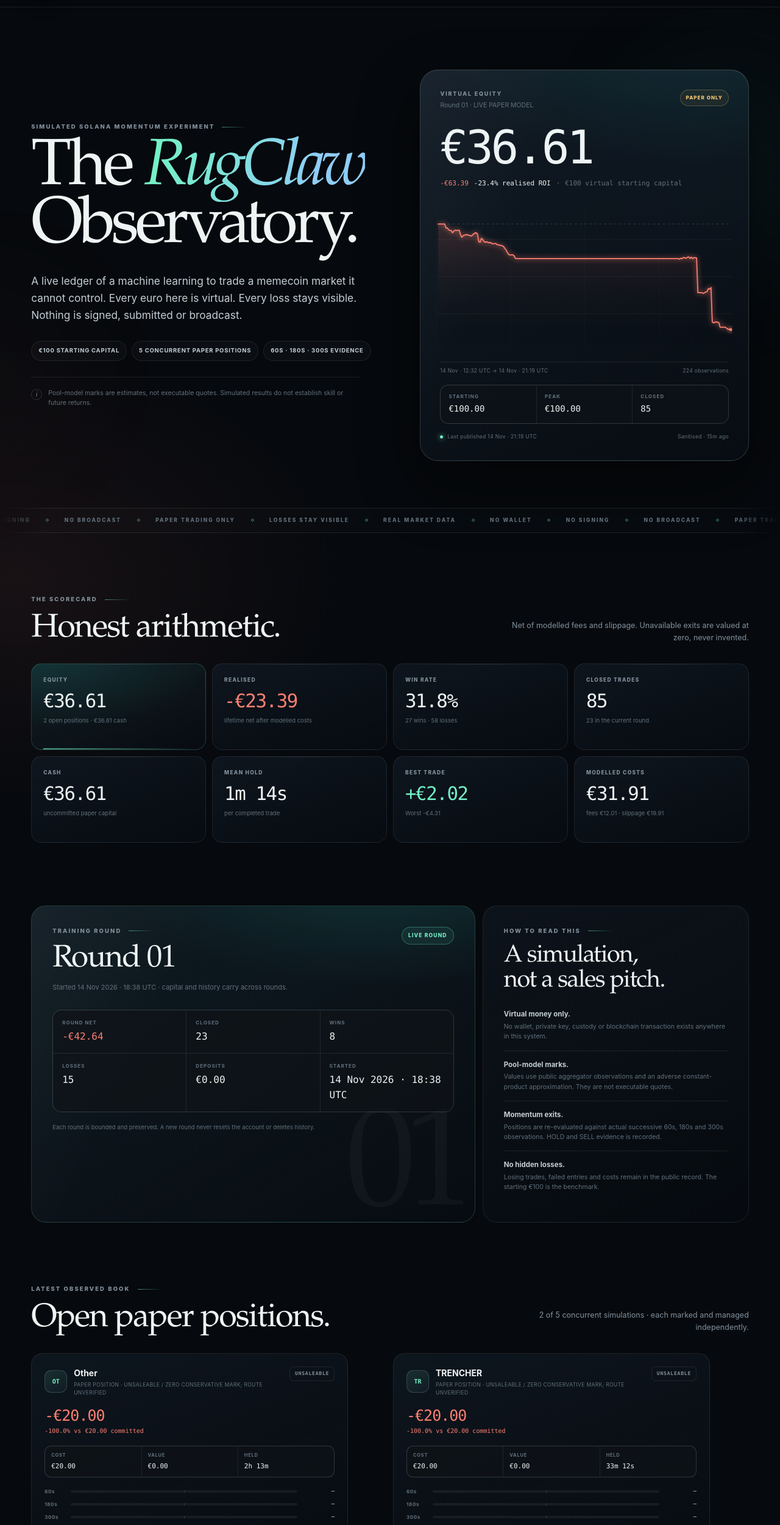
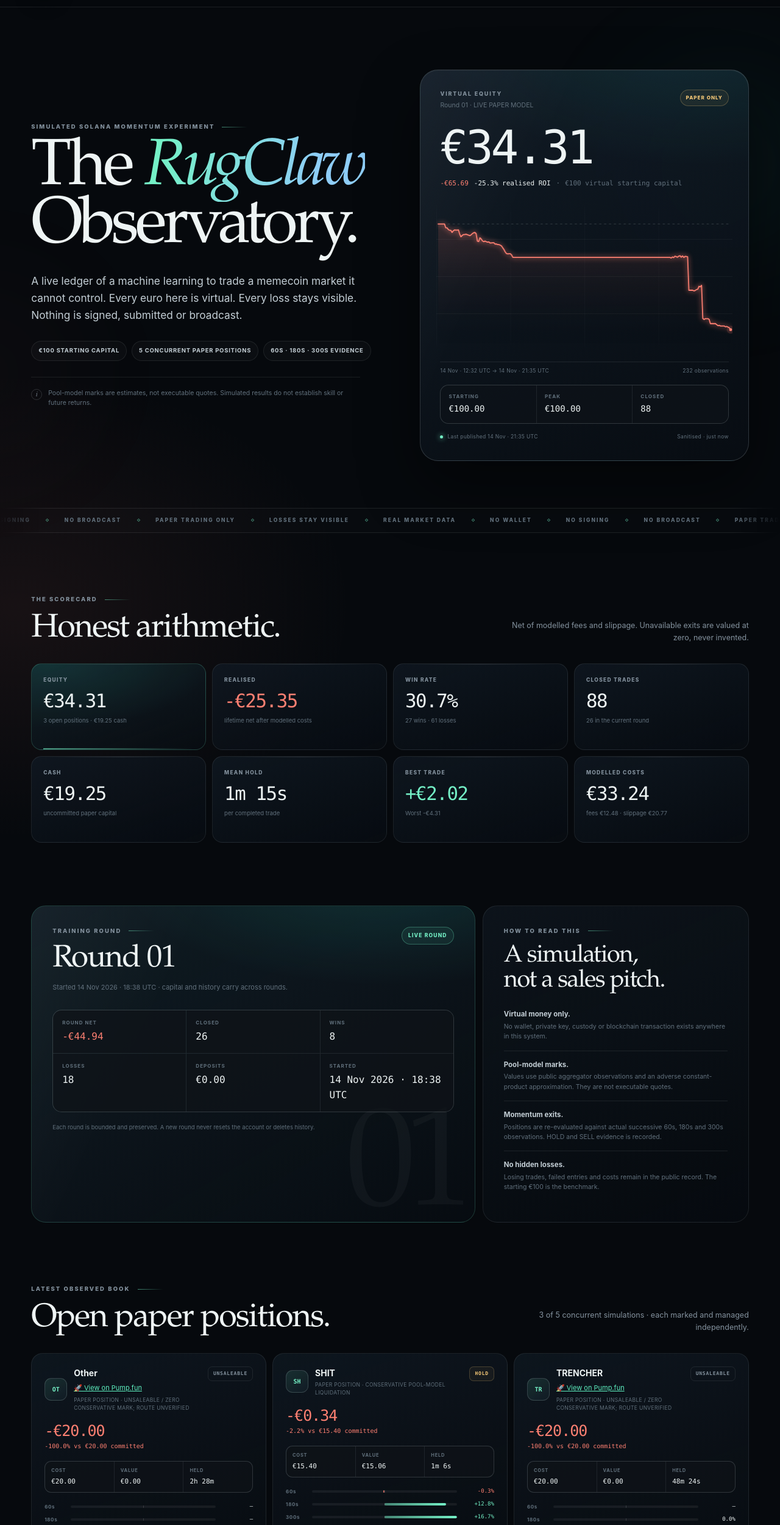
Before and after one commit to rugclaw/rugclaw-spectator, a plain HTML site: page index.html in a window 1280 px wide. Shown: the part 59-2560 px from the top of the page at 61% size. Drawn offline with Linux system fonts and the light colour scheme.

Commit message:
Publish validated paper-trading snapshot

```diff
--- a/assets/public.css
+++ b/assets/public.css
@@ -791,3 +791,6 @@ h2 { margin-bottom: 0; font-family: var(--serif); font-size: clamp(32px, 4.4vw,
 }
 
 :focus-visible { outline: 2px solid var(--mint); outline-offset: 3px; }
+
+.pump-token-link { display: block; width: fit-content; margin: 5px 0; font-size: 11px; color: #5ef0c0; text-decoration: underline; }
+.mint-address { overflow-wrap: anywhere; word-break: break-all; }
--- a/assets/public.js
+++ b/assets/public.js
@@ -137,6 +137,22 @@
     const parsed = num(value);
     if (parsed === null || parsed === 0) return "";
     return parsed > 0 ? "tone-mint" : "tone-coral";
+  }
+
+  function pumpLink(item) {
+    const href = item && ((item.links && item.links.pump_fun) || item.pump_fun_url);
+    const prefix = "https://pump.fun/coin/";
+    if (typeof href !== "string" || !href.startsWith(prefix)) return "";
+    const mint = href.slice(prefix.length);
+    const alphabet = "123456789ABCDEFGHJKLMNPQRSTUVWXYZabcdefghijkmnopqrstuvwxyz";
+    if (!/^[1-9A-HJ-NP-Za-km-z]{32,44}$/.test(mint)) return "";
+    let value = 0n;
+    for (const ch of mint) value = value * 58n + BigInt(alphabet.indexOf(ch));
+    let bytes = 0;
+    while (value > 0n) { bytes += 1; value >>= 8n; }
+    bytes += (mint.match(/^1*/) || [""])[0].length;
+    if (bytes !== 32) return "";
+    return `<a class="pump-token-link" href="${esc(href)}" target="_blank" rel="noopener noreferrer">🚀 View on Pump.fun</a>`;
   }
 
   function initials(symbol) {
@@ -577,7 +593,7 @@
           : "Awaiting the next verified observation.";
         return `<article class="position-card">
           <div class="position-top">
-            <div class="token-lockup">${avatar(position.symbol)}<div><strong>${esc(position.symbol)}</strong><small>PAPER POSITION · ${esc(String(position.mark_status || "pool-model mark").toUpperCase())}</small></div></div>
+            <div class="token-lockup">${avatar(position.symbol)}<div><strong>${esc(position.symbol)}</strong>${pumpLink(position)}<small>PAPER POSITION · ${esc(String(position.mark_status || "pool-model mark").toUpperCase())}</small></div></div>
             <span class="${decisionClass(position.decision)}">${esc(position.decision || "AWAIT")}</span>
           </div>
           <div class="position-pnl">
@@ -615,7 +631,7 @@
         const net = num(trade.net_eur);
         const evidence = humanise(trade.exit_reason) || "Recorded exit";
         return `<tr>
-          <td><div class="trade-token">${avatar(trade.symbol)}${esc(trade.symbol)}</div></td>
+          <td><div class="trade-token">${avatar(trade.symbol)}<div>${esc(trade.symbol)}${pumpLink(trade)}</div></div></td>
           <td><span class="when">${stamp(trade.ts)}</span></td>
           <td class="right"><span class="net ${toneFor(net)}">${money(net, 2, true)}</span></td>
           <td><span class="evidence">${esc(evidence)}</span></td>
--- a/data.json
+++ b/data.json
@@ -1,6 +1,6 @@
 {
   "schema": "rugclaw-public-v1",
-  "generated_at": 1794691193.413896,
+  "generated_at": 1794692105.0607986,
   "paper_only": true,
   "mode": "PAPER TRADING",
   "brand": {
@@ -12,23 +12,23 @@
     "tone": "live",
     "engine_online": true,
     "market_data_fresh": true,
-    "updated_age_s": 0.3
+    "updated_age_s": 0.4
   },
   "account": {
     "starting_eur": 100.0,
-    "equity_eur": 36.608352,
-    "cash_eur": 36.608352,
-    "realised_eur": -23.391648,
+    "equity_eur": 34.311454,
+    "cash_eur": 19.250743,
+    "realised_eur": -25.345518,
     "owner_deposits_eur": 0.0,
-    "roi_pct": -23.391648,
-    "open": 2,
-    "closed": 85,
+    "roi_pct": -25.345518,
+    "open": 3,
+    "closed": 88,
     "wins": 27,
-    "losses": 58,
-    "win_rate": 0.3176470588235294,
-    "mean_hold_s": 74.12767327813542,
-    "fees_eur": 12.00553,
-    "slippage_eur": 19.905351,
+    "losses": 61,
+    "win_rate": 0.3068181818181818,
+    "mean_hold_s": 74.72565604339947,
+    "fees_eur": 12.476492,
+    "slippage_eur": 20.767267,
     "best_trade_eur": 2.023529,
     "worst_trade_eur": -4.311305
   },
@@ -36,10 +36,10 @@
     "number": 1,
     "status": "active",
     "started": 1794681525.101562,
-    "net_eur": -42.640803,
-    "closed_trades": 23,
+    "net_eur": -44.937701,
+    "closed_trades": 26,
     "wins": 8,
-    "losses": 15,
+    "losses": 18,
     "deposits_eur": 0.0
   },
   "positions": [
@@ -49,13 +49,14 @@
       "value_eur": 0.0,
       "unrealised_eur": -20.0,
       "unrealised_pct": -100.0,
-      "held_s": 8004.036831855774,
+      "held_s": 8915.683734416962,
+      "pump_fun_url": "https://pump.fun/coin/1AL8tzYNuBcnoSMcSnUNcHtUA6efweADsdKJfaYwhmB",
       "mark_status": "UNSALEABLE / zero conservative mark; route unverified",
       "exit_state": {
         "classification": "UNSALEABLE",
         "reason": "reported_zero_pool_liquidity",
-        "checked_at": 1794691150.3307288,
-        "retry_after": 1794691450.3307288
+        "checked_at": 1794691867.9350197,
+        "retry_after": 1794692167.9350197
       },
       "momentum": {
         "return_60s_pct": null,
@@ -67,24 +68,49 @@
       "decision_reason": "reported zero pool liquidity"
     },
     {
+      "symbol": "SHIT",
+      "cost_eur": 15.403739,
+      "value_eur": 15.060711,
+      "unrealised_eur": -0.343028,
+      "unrealised_pct": -2.2269138681199396,
+      "held_s": 66.0161817073822,
+      "pump_fun_url": null,
+      "mark_status": "conservative pool-model liquidation",
+      "exit_state": {
+        "classification": "AVAILABLE",
+        "reason": "pool_model_only_route_unverified",
+        "checked_at": 1794692104.822421,
+        "retry_after": 1794692104.822421
+      },
+      "momentum": {
+        "return_60s_pct": -0.293542,
+        "return_180s_pct": 12.796104,
+        "return_300s_pct": 16.697206,
+        "buy_share_h1": 0.556075
+      },
+      "decision": "HOLD",
+      "decision_reason": null
+    },
+    {
       "symbol": "TRENCHER",
       "cost_eur": 20.0,
       "value_eur": 0.0,
       "unrealised_eur": -20.0,
       "unrealised_pct": -100.0,
-      "held_s": 1992.4575531482697,
+      "held_s": 2904.1044557094574,
+      "pump_fun_url": "https://pump.fun/coin/H7GbpSjwdmDJwGyPXW9CfVvdCyga4GC2cKeayxKpBZTd",
       "mark_status": "UNSALEABLE / zero conservative mark; route unverified",
       "exit_state": {
         "classification": "UNSALEABLE",
         "reason": "reported_zero_pool_liquidity",
-        "checked_at": 1794691150.3307288,
-        "retry_after": 1794691450.3307288
+        "checked_at": 1794692070.5091865,
+        "retry_after": 1794692370.5091865
       },
       "momentum": {
         "return_60s_pct": null,
-        "return_180s_pct": null,
-        "return_300s_pct": null,
-        "buy_share_h1": 0.80505
+        "return_180s_pct": 0.0,
+        "return_300s_pct": 0.0,
+        "buy_share_h1": 0.796656
       },
       "decision": "UNSALEABLE",
       "decision_reason": "reported zero pool liquidity"
@@ -92,7 +118,32 @@
   ],
   "recent_trades": [
     {
+      "ts": 1794692038.957503,
+      "pump_fun_url": null,
+      "symbol": "greg",
+      "net_eur": -0.799257,
+      "exit_reason": "momentum reversal across 60s and 180s windows",
+      "held_s": 53.91796159744263
+    },
+    {
+      "ts": 1794691910.9016554,
+      "pump_fun_url": null,
+      "symbol": "SHIT",
+      "net_eur": -0.85175,
+      "exit_reason": "trailing reversal from observed peak",
+      "held_s": 57.41839122772217
+    },
+    {
+      "ts": 1794691685.8738544,
+      "pump_fun_url": null,
+      "symbol": "greg",
+      "net_eur": -0.302863,
+      "exit_reason": "trailing reversal from observed peak",
+      "held_s": 163.66915035247803
+    },
+    {
       "ts": 1794691155.388021,
+      "pump_fun_url": "https://pump.fun/coin/4Ye6Y6Vaic8cyPdfW2f9PcLhXkysBtSmV84G8X7spump",
       "symbol": "greg",
       "net_eur": -0.429862,
       "exit_reason": "adverse stop / momentum failure",
@@ -100,6 +151,7 @@
     },
     {
       "ts": 1794690982.9334497,
+      "pump_fun_url": "https://pump.fun/coin/4Ye6Y6Vaic8cyPdfW2f9PcLhXkysBtSmV84G8X7spump",
       "symbol": "greg",
       "net_eur": -0.360941,
       "exit_reason": "trailing reversal from observed peak",
@@ -107,6 +159,7 @@
     },
     {
       "ts": 1794690764.1872094,
+      "pump_fun_url": "https://pump.fun/coin/4Ye6Y6Vaic8cyPdfW2f9PcLhXkysBtSmV84G8X7spump",
       "symbol": "greg",
       "net_eur": -0.680716,
       "exit_reason": "adverse stop / momentum failure",
@@ -114,6 +167,7 @@
     },
     {
       "ts": 1794690200.66366,
+      "pump_fun_url": "https://pump.fun/coin/8JNcbK2bWFxQnZsR6xQtgB3en7DcFSXW5xSyh6fYpump",
       "symbol": "SLIDES",
       "net_eur": -3.086437,
       "exit_reason": "adverse stop / momentum failure",
@@ -121,6 +175,7 @@
     },
     {
       "ts": 1794689586.0595021,
+      "pump_fun_url": "https://pump.fun/coin/8JNcbK2bWFxQnZsR6xQtgB3en7DcFSXW5xSyh6fYpump",
       "symbol": "SLIDES",
       "net_eur": -0.109268,
       "exit_reason": "trailing reversal from observed peak",
@@ -128,6 +183,7 @@
     },
     {
       "ts": 1794689044.7878015,
+      "pump_fun_url": "https://pump.fun/coin/H7GbpSjwdmDJwGyPXW9CfVvdCyga4GC2cKeayxKpBZTd",
       "symbol": "TRENCHER",
       "net_eur": 2.023529,
       "exit_reason": "profit target / momentum target reached before exit costs",
@@ -135,6 +191,7 @@
     },
     {
       "ts": 1794688829.763107,
+      "pump_fun_url": "https://pump.fun/coin/H7GbpSjwdmDJwGyPXW9CfVvdCyga4GC2cKeayxKpBZTd",
       "symbol": "TRENCHER",
       "net_eur": 0.824481,
       "exit_reason": "profit target / momentum target reached before exit costs",
@@ -142,6 +199,7 @@
     },
     {
       "ts": 1794688590.8390512,
+      "pump_fun_url": "https://pump.fun/coin/46sup1Mc1AdQPpikrdNLUjmzSgZcEYdV3pk8XPPXpump",
       "symbol": "DOGCOIN",
       "net_eur": -0.399765,
       "exit_reason": "adverse stop / momentum failure",
@@ -149,6 +207,7 @@
     },
     {
       "ts": 1794683543.8372586,
+      "pump_fun_url": "https://pump.fun/coin/5ZDiuBxCLuAjjxSKiBdumQJ36P7Jd9mh5HFLY94Ppump",
       "symbol": "Chunkee",
       "net_eur": -0.653045,
       "exit_reason": "momentum reversal across 60s and 180s windows",
@@ -156,6 +215,7 @@
     },
     {
       "ts": 1794683413.3396616,
+      "pump_fun_url": "https://pump.fun/coin/6sZUjgnHTdezsZoMdbTcxsi58bXqnsz6mkj49Wgxpump",
       "symbol": "SHIT",
       "net_eur": -0.247585,
       "exit_reason": "trailing reversal from observed peak",
@@ -163,6 +223,7 @@
     },
     {
       "ts": 1794683321.3737671,
+      "pump_fun_url": "https://pump.fun/coin/5ZDiuBxCLuAjjxSKiBdumQJ36P7Jd9mh5HFLY94Ppump",
       "symbol": "Chunkee",
       "net_eur": 0.379181,
       "exit_reason": "trailing reversal from observed peak",
@@ -170,6 +231,7 @@
     },
     {
       "ts": 1794683132.5391417,
+      "pump_fun_url": "https://pump.fun/coin/6sZUjgnHTdezsZoMdbTcxsi58bXqnsz6mkj49Wgxpump",
       "symbol": "SHIT",
       "net_eur": -0.440369,
       "exit_reason": "trailing reversal from observed peak",
@@ -177,6 +239,7 @@
     },
     {
       "ts": 1794683003.4071271,
+      "pump_fun_url": "https://pump.fun/coin/5ZDiuBxCLuAjjxSKiBdumQJ36P7Jd9mh5HFLY94Ppump",
       "symbol": "Chunkee",
       "net_eur": -0.439241,
       "exit_reason": "trailing reversal from observed peak",
@@ -184,6 +247,7 @@
     },
     {
       "ts": 1794682920.7140224,
+      "pump_fun_url": "https://pump.fun/coin/6sZUjgnHTdezsZoMdbTcxsi58bXqnsz6mkj49Wgxpump",
       "symbol": "SHIT",
       "net_eur": 0.629865,
       "exit_reason": "profit target / momentum target reached before exit costs",
@@ -191,6 +255,7 @@
     },
     {
       "ts": 1794682902.642113,
+      "pump_fun_url": "https://pump.fun/coin/1AL8tzYNuBcnoSMcSnUNcHtUA6efweADsdKJfaYwhmB",
       "symbol": "Other",
       "net_eur": 0.183915,
       "exit_reason": "trailing reversal from observed peak",
@@ -198,6 +263,7 @@
     },
     {
       "ts": 1794682785.294157,
+      "pump_fun_url": "https://pump.fun/coin/5ZDiuBxCLuAjjxSKiBdumQJ36P7Jd9mh5HFLY94Ppump",
       "symbol": "Chunkee",
       "net_eur": -0.015501,
       "exit_reason": "trailing reversal from observed peak",
@@ -205,31 +271,11 @@
     },
     {
       "ts": 1794682537.894467,
+      "pump_fun_url": "https://pump.fun/coin/5ZDiuBxCLuAjjxSKiBdumQJ36P7Jd9mh5HFLY94Ppump",
       "symbol": "Chunkee",
       "net_eur": -0.84221,
       "exit_reason": "trailing reversal from observed peak",
       "held_s": 71.60071420669556
-    },
-    {
-      "ts": 1794682372.1485033,
-      "symbol": "Other",
-      "net_eur": 1.287879,
-      "exit_reason": "profit target / momentum target reached before exit costs",
-      "held_s": 180.72907710075378
-    },
-    {
-      "ts": 1794682281.062403,
-      "symbol": "Chunkee",
-      "net_eur": -0.714924,
-      "exit_reason": "momentum reversal across 60s and 180s windows",
-      "held_s": 57.336445569992065
-    },
-    {
-      "ts": 1794682073.4417791,
-      "symbol": "SHIT",
-      "net_eur": 0.187729,
-      "exit_reason": "trailing reversal from observed peak",
-      "held_s": 321.0376145839691
     }
   ],
   "equity": [
@@ -1128,101 +1174,154 @@
     {
       "ts": 1794691141.634675,
       "equity_eur": 36.6084
+    },
+    {
+      "ts": 1794691260.5670757,
+      "equity_eur": 36.6084
+    },
+    {
+      "ts": 1794691381.5764089,
+      "equity_eur": 36.6084
+    },
+    {
+      "ts": 1794691502.5656464,
+      "equity_eur": 36.6084
+    },
+    {
+      "ts": 1794691621.7934055,
+      "equity_eur": 36.1307
+    },
+    {
+      "ts": 1794691743.2857625,
+      "equity_eur": 36.3055
+    },
+    {
+      "ts": 1794691863.752455,
+      "equity_eur": 35.9072
+    },
+    {
+      "ts": 1794691982.0860002,
+      "equity_eur": 35.4537
+    },
+    {
+      "ts": 1794692101.8015578,
+      "equity_eur": 34.3115
     }
   ],
   "radar": [
     {
-      "symbol": "慌啥子嘛",
-      "price_usd": 3.28e-05,
-      "liquidity_usd": 44157.94,
-      "volume_h1_usd": 104865.35,
-      "buy_share": 0.8662,
-      "price_change_m5_pct": 21.23,
-      "price_change_h1_pct": 118.0
+      "symbol": "mihao",
+      "price_usd": 2.479e-05,
+      "liquidity_usd": 24073.77,
+      "volume_h1_usd": 147721.71,
+      "buy_share": 0.6084,
+      "price_change_m5_pct": 74.39,
+      "price_change_h1_pct": 338.0
     },
     {
-      "symbol": "GANG",
-      "price_usd": 6.628e-05,
-      "liquidity_usd": 61051.85,
-      "volume_h1_usd": 243110.36,
-      "buy_share": 0.793,
-      "price_change_m5_pct": 16.05,
-      "price_change_h1_pct": 337.0
+      "symbol": "DUVAL",
+      "price_usd": 3.528e-05,
+      "liquidity_usd": 12294.26,
+      "volume_h1_usd": 162077.0,
+      "buy_share": 0.563,
+      "price_change_m5_pct": 66.03,
+      "price_change_h1_pct": 21.65
+    },
+    {
+      "symbol": "慌啥子嘛",
+      "price_usd": 3.148e-05,
+      "liquidity_usd": 43585.93,
+      "volume_h1_usd": 202288.0,
+      "buy_share": 0.8019,
+      "price_change_m5_pct": 36.23,
+      "price_change_h1_pct": 110.0
+    },
+    {
+      "symbol": "Democat",
+      "price_usd": 2.786e-05,
+      "liquidity_usd": 0.01,
+      "volume_h1_usd": 122311.81,
+      "buy_share": 0.8614,
+      "price_change_m5_pct": 0.0,
+      "price_change_h1_pct": 95.81
     },
     {
       "symbol": "bill",
-      "price_usd": 0.0001863,
-      "liquidity_usd": 43449.88,
-      "volume_h1_usd": 552260.18,
-      "buy_share": 0.5952,
-      "price_change_m5_pct": 18.41,
-      "price_change_h1_pct": -21.82
+      "price_usd": 5.341e-07,
+      "liquidity_usd": 96154.55,
+      "volume_h1_usd": 582556.83,
+      "buy_share": 0.7465,
+      "price_change_m5_pct": -1.03,
+      "price_change_h1_pct": 18.94
     },
     {
-      "symbol": "Democat",
-      "price_usd": 2.565e-05,
-      "liquidity_usd": 37988.18,
-      "volume_h1_usd": 107188.95,
-      "buy_share": 0.8618,
-      "price_change_m5_pct": -24.76,
-      "price_change_h1_pct": 80.27
-    },
-    {
-      "symbol": "bill",
-      "price_usd": 5.376e-07,
-      "liquidity_usd": 95713.11,
-      "volume_h1_usd": 376097.36,
-      "buy_share": 0.7552,
-      "price_change_m5_pct": 2.31,
-      "price_change_h1_pct": 19.71
-    },
-    {
-      "symbol": "mihao",
-      "price_usd": 3.979e-05,
-      "liquidity_usd": 30659.11,
-      "volume_h1_usd": 222804.74,
-      "buy_share": 0.6153,
-      "price_change_m5_pct": 18.77,
-      "price_change_h1_pct": 587.0
+      "symbol": "greg",
+      "price_usd": 6.996e-05,
+      "liquidity_usd": 17908.26,
+      "volume_h1_usd": 206902.99,
+      "buy_share": 0.5866,
+      "price_change_m5_pct": 21.73,
+      "price_change_h1_pct": 57.93
     },
     {
       "symbol": "MORNING",
       "price_usd": 2e-12,
       "liquidity_usd": 0.0,
-      "volume_h1_usd": 172975.96,
-      "buy_share": 0.8145,
+      "volume_h1_usd": 155913.89,
+      "buy_share": 0.8095,
       "price_change_m5_pct": 0.0,
       "price_change_h1_pct": -100.0
+    },
+    {
+      "symbol": "慌啥子嘛",
+      "price_usd": 2.775e-09,
+      "liquidity_usd": 0.0,
+      "volume_h1_usd": 56909.24,
+      "buy_share": 0.8652,
+      "price_change_m5_pct": 0.0,
+      "price_change_h1_pct": -99.98
     },
     {
       "symbol": "Anne",
       "price_usd": 6.97e-05,
       "liquidity_usd": 0.0,
-      "volume_h1_usd": 192334.7,
-      "buy_share": 0.8029,
+      "volume_h1_usd": 176857.57,
+      "buy_share": 0.7826,
       "price_change_m5_pct": 0.0,
-      "price_change_h1_pct": 376.0
+      "price_change_h1_pct": 272.0
     },
     {
-      "symbol": "慌啥子嘛",
-      "price_usd": 1.959e-05,
-      "liquidity_usd": 0.0,
-      "volume_h1_usd": 56909.24,
-      "buy_share": 0.8657,
-      "price_change_m5_pct": 0.0,
-      "price_change_h1_pct": 30.05
-    },
-    {
-      "symbol": "TRENCHER",
-      "price_usd": 2.816e-05,
-      "liquidity_usd": 39461.52,
-      "volume_h1_usd": 81265.44,
-      "buy_share": 0.7494,
-      "price_change_m5_pct": 5.14,
-      "price_change_h1_pct": 96.21
+      "symbol": "kibble",
+      "price_usd": 2.76e-05,
+      "liquidity_usd": 10723.79,
+      "volume_h1_usd": 15202.56,
+      "buy_share": 0.5527,
+      "price_change_m5_pct": 33.04,
+      "price_change_h1_pct": -40.48
     }
   ],
   "lessons": [
+    {
+      "symbol": "greg",
+      "observation": "Negative modeled outcome",
+      "net_eur": -0.799257,
+      "holding_s": 53.91796159744263,
+      "exit": "momentum reversal across 60s and 180s windows"
+    },
+    {
+      "symbol": "SHIT",
+      "observation": "Negative modeled outcome",
+      "net_eur": -0.85175,
+      "holding_s": 57.41839122772217,
+      "exit": "trailing reversal from observed peak"
+    },
+    {
+      "symbol": "greg",
+      "observation": "Costs consumed the gross edge",
+      "net_eur": -0.302863,
+      "holding_s": 163.66915035247803,
+      "exit": "trailing reversal from observed peak"
+    },
     {
       "symbol": "greg",
       "observation": "Negative modeled outcome",
@@ -1257,27 +1356,6 @@
       "net_eur": null,
       "holding_s": 6701.773746967316,
       "exit": "Unresolved: no sale recorded"
-    },
-    {
-      "symbol": "SLIDES",
-      "observation": "Costs consumed the gross edge",
-      "net_eur": -0.109268,
-      "holding_s": 111.95944452285767,
-      "exit": "trailing reversal from observed peak"
-    },
-    {
-      "symbol": "TRENCHER",
-      "observation": "Positive modeled outcome",
-      "net_eur": 2.023529,
-      "holding_s": 88.75558495521545,
-      "exit": "profit target / momentum target reached before exit costs"
-    },
-    {
-      "symbol": "TRENCHER",
-      "observation": "Positive modeled outcome",
-      "net_eur": 0.824481,
-      "holding_s": 126.7651047706604,
-      "exit": "profit target / momentum target reached before exit costs"
     }
   ],
   "improvements": [
```
